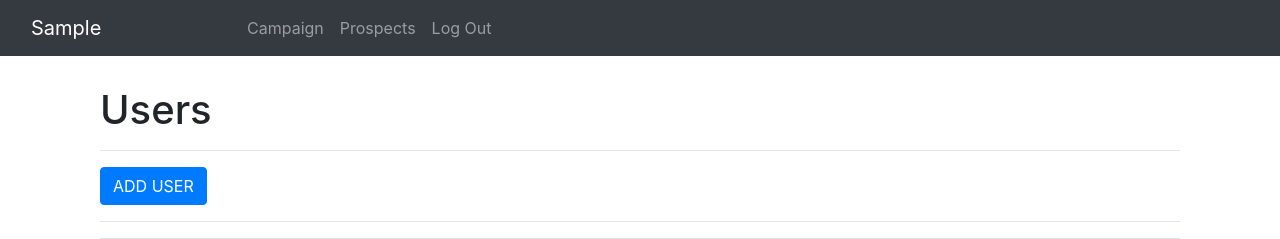
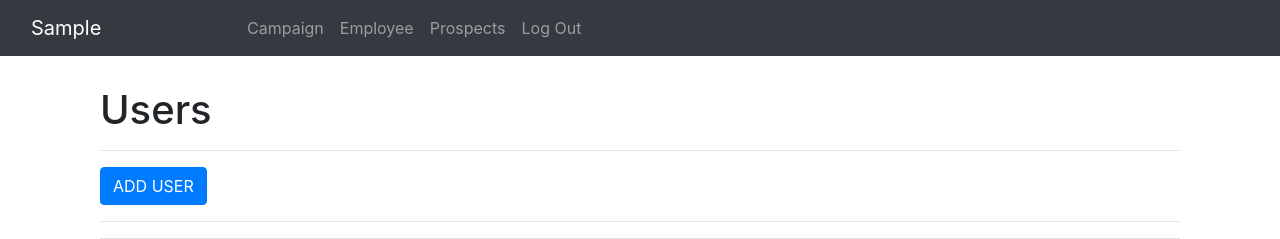
Before and after one commit to n-bhasin/finsarthi, a Django app: page /add_employee in a window 1280 px wide. Shown: the top 239 px of the page. Run offline with Django 3.2, Linux system fonts and the light colour scheme; the visitor is signed in with stand-in values (Sample User, id 1); data comes from the database, SQL or seed files in the repository; some libraries are stand-ins or nearby versions.

Commit message:
update base.html

```diff
--- a/templates/base.html
+++ b/templates/base.html
@@ -49,11 +49,12 @@
                             </li>
 
                             {% if user.groups.values.get.name == 'Admin' %}
-                                <li class="nav-item">
-                                    <a class="nav-link" href="{% url 'add_employee' %}">Employee</a>
-                                </li>
 
                             {% endif %}
+                            <li class="nav-item">
+                                <a class="nav-link" href="{% url 'add_employee' %}">Employee</a>
+                            </li>
+
                             <li class="nav-item">
                                 <a class="nav-link" href="{% url 'prospect' %}">Prospects</a>
                             </li>
```
